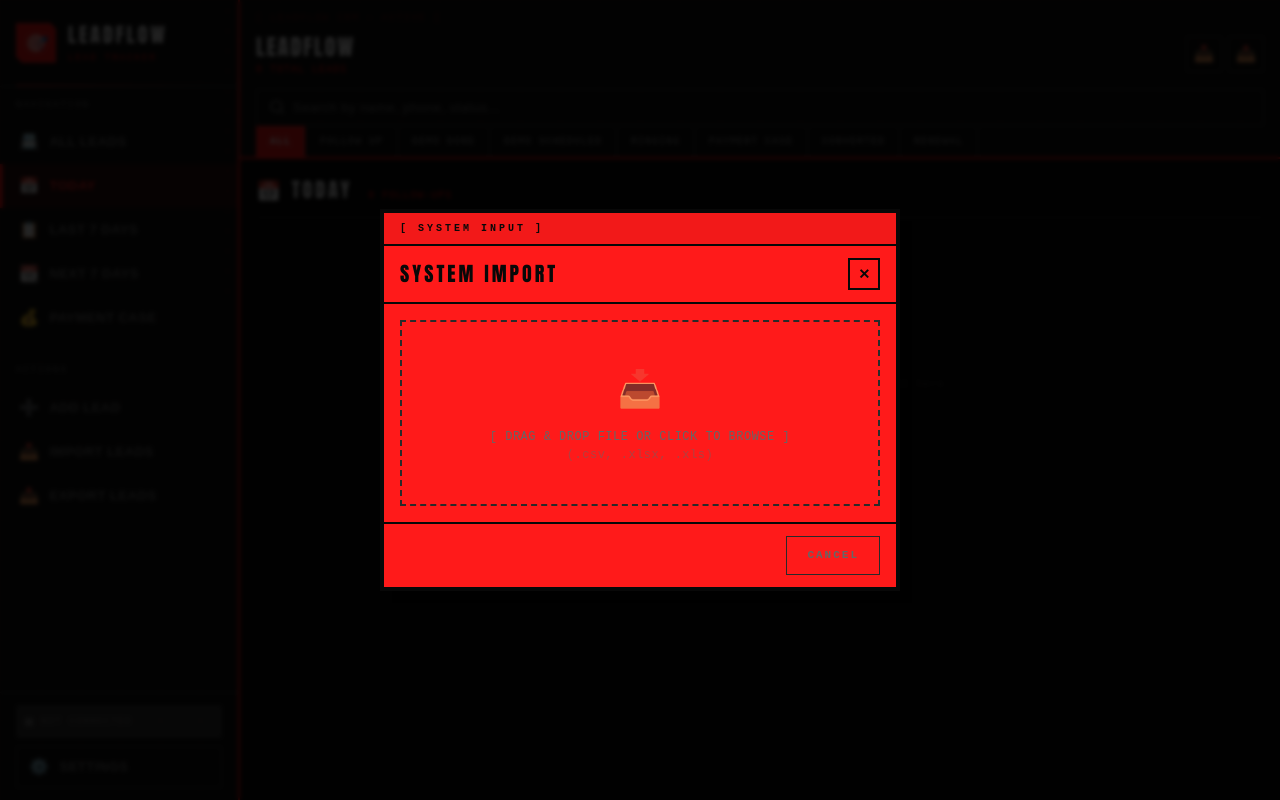
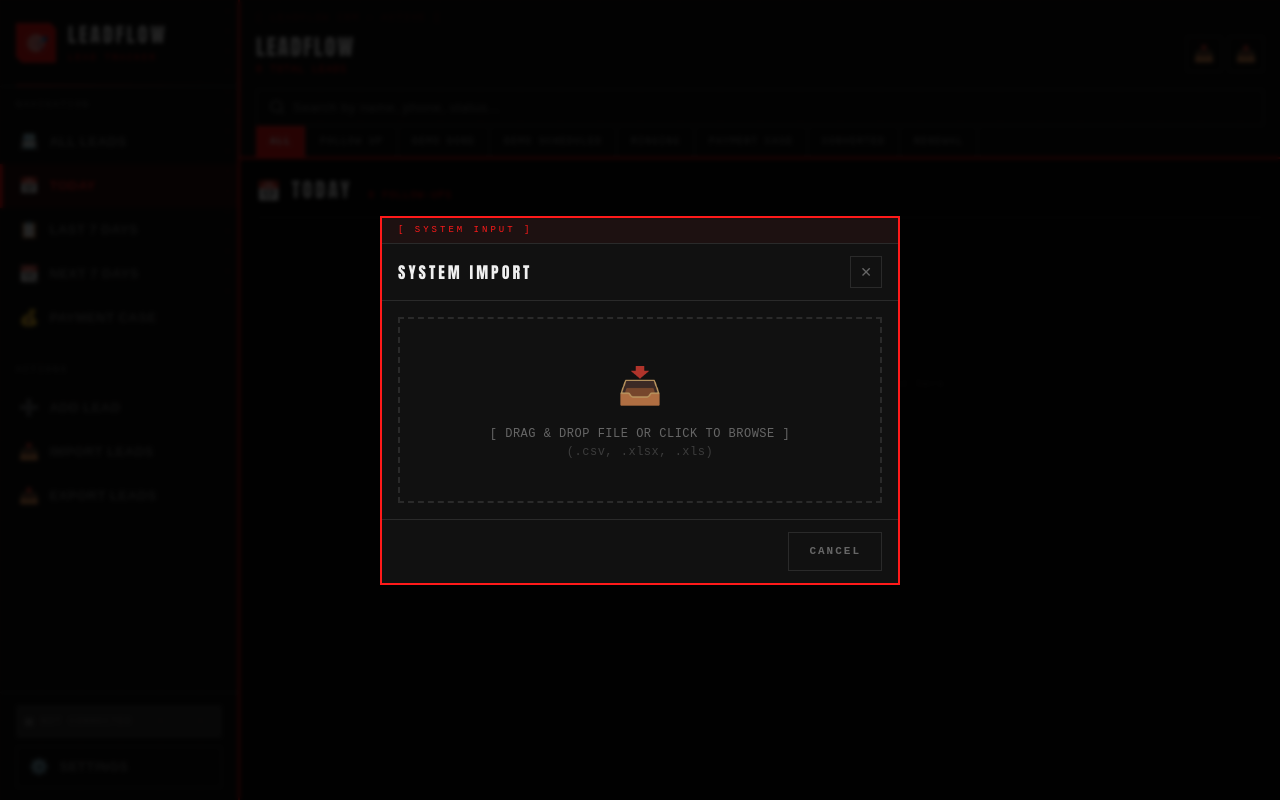
Before and after one commit to prashant-thakur-dev/sales-crm-app, a React (Vite) app: page / in a window 1280 px wide. Both pictures are taken after a click on the button "Import". Built offline with nearby package versions, Linux system fonts and the light colour scheme.

Commit message:
feat: apply neo-tokyo brutalist UI design

```diff
--- a/src/index.css
+++ b/src/index.css
@@ -731,8 +731,8 @@ input::placeholder, textarea::placeholder { color: var(--color-neo-muted); }
 }
 
 .modal-drawer {
-  background: var(--color-neo-red);
-  border: 4px solid var(--color-neo-black);
+  background: var(--color-neo-panel);
+  border: 2px solid var(--color-neo-red);
   border-bottom: none;
   width: 100%;
   max-width: 520px;
@@ -740,32 +740,30 @@ input::placeholder, textarea::placeholder { color: var(--color-neo-muted); }
   display: flex;
   flex-direction: column;
   position: relative;
-  box-shadow: 12px 12px 0px rgba(0,0,0,0.4);
 }
 @media (min-width: 640px) {
   .modal-drawer {
-    border: 4px solid var(--color-neo-black);
+    border: 2px solid var(--color-neo-red);
     max-height: 88vh;
   }
 }
 .modal-drawer::before {
   content: '[ SYSTEM INPUT ]';
   font-family: var(--font-mono);
-  font-size: 10px;
-  font-weight: 700;
+  font-size: 9px;
   letter-spacing: 3px;
-  color: var(--color-neo-black);
+  color: var(--color-neo-red);
   display: block;
-  padding: 8px 16px;
-  background: rgba(0,0,0,0.05);
-  border-bottom: 2px solid var(--color-neo-black);
+  padding: 6px 16px;
+  background: rgba(255,26,26,0.05);
+  border-bottom: 1px solid var(--color-neo-border);
 }
 
 .modal-drawer-handle {
   display: block;
   width: 40px;
-  height: 4px;
-  background: var(--color-neo-black);
+  height: 3px;
+  background: var(--color-neo-red);
   margin: 0 auto 0;
 }
 
@@ -774,31 +772,29 @@ input::placeholder, textarea::placeholder { color: var(--color-neo-muted); }
   align-items: center;
   justify-content: space-between;
   padding: 12px 16px;
-  border-bottom: 2px solid var(--color-neo-black);
+  border-bottom: 1px solid var(--color-neo-border);
 }
 .modal-title {
   font-family: var(--font-display);
-  font-size: 20px;
+  font-size: 16px;
   letter-spacing: 3px;
   text-transform: uppercase;
-  color: var(--color-neo-black);
+  color: var(--color-neo-text);
 }
 .modal-close {
   width: 32px;
   height: 32px;
-  border: 2px solid var(--color-neo-black);
-  color: var(--color-neo-black);
+  border: 1px solid var(--color-neo-border);
+  color: var(--color-neo-muted);
   font-size: 14px;
-  font-weight: bold;
   display: flex;
   align-items: center;
   justify-content: center;
   transition: all 0.15s;
-  background: transparent;
 }
 .modal-close:hover {
-  background: var(--color-neo-black);
-  color: white;
+  border-color: var(--color-neo-red);
+  color: var(--color-neo-red);
 }
 
 .modal-body {
@@ -811,7 +807,7 @@ input::placeholder, textarea::placeholder { color: var(--color-neo-muted); }
 }
 .modal-footer {
   padding: 12px 16px;
-  border-top: 2px solid var(--color-neo-black);
+  border-top: 1px solid var(--color-neo-border);
   display: flex;
   gap: 8px;
   justify-content: flex-end;
```
